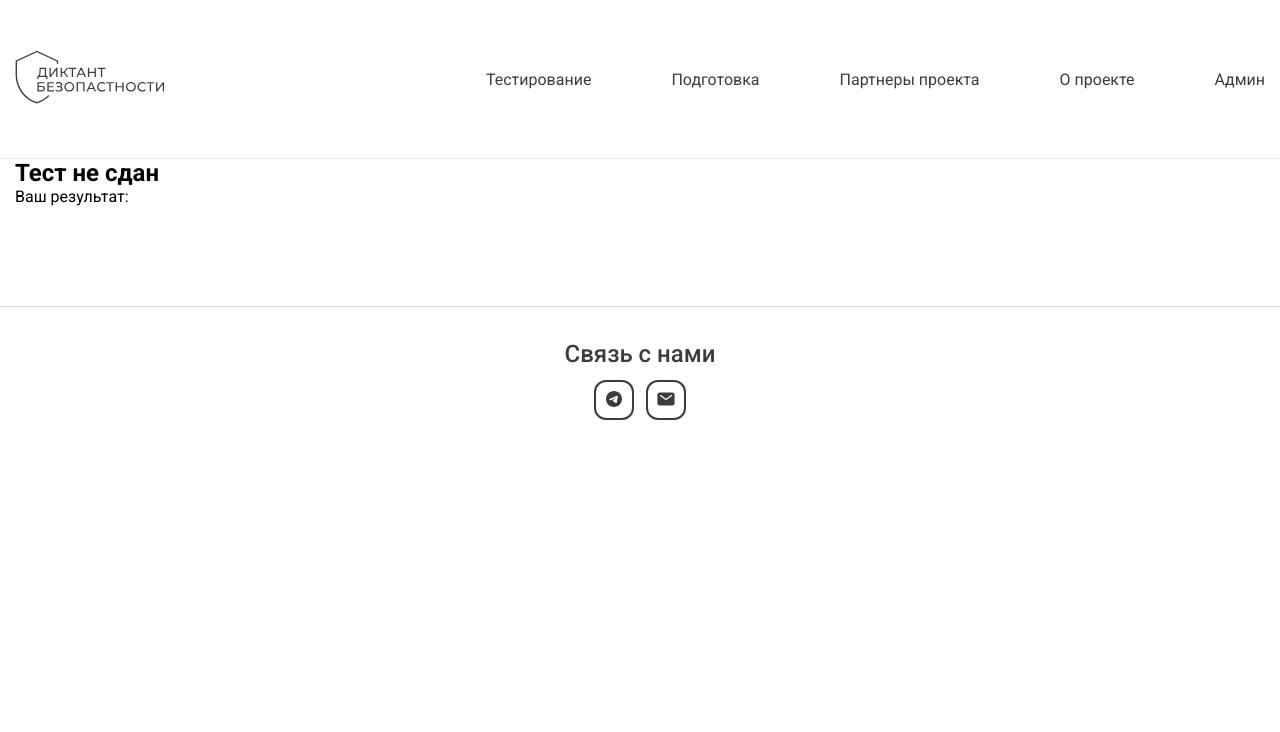
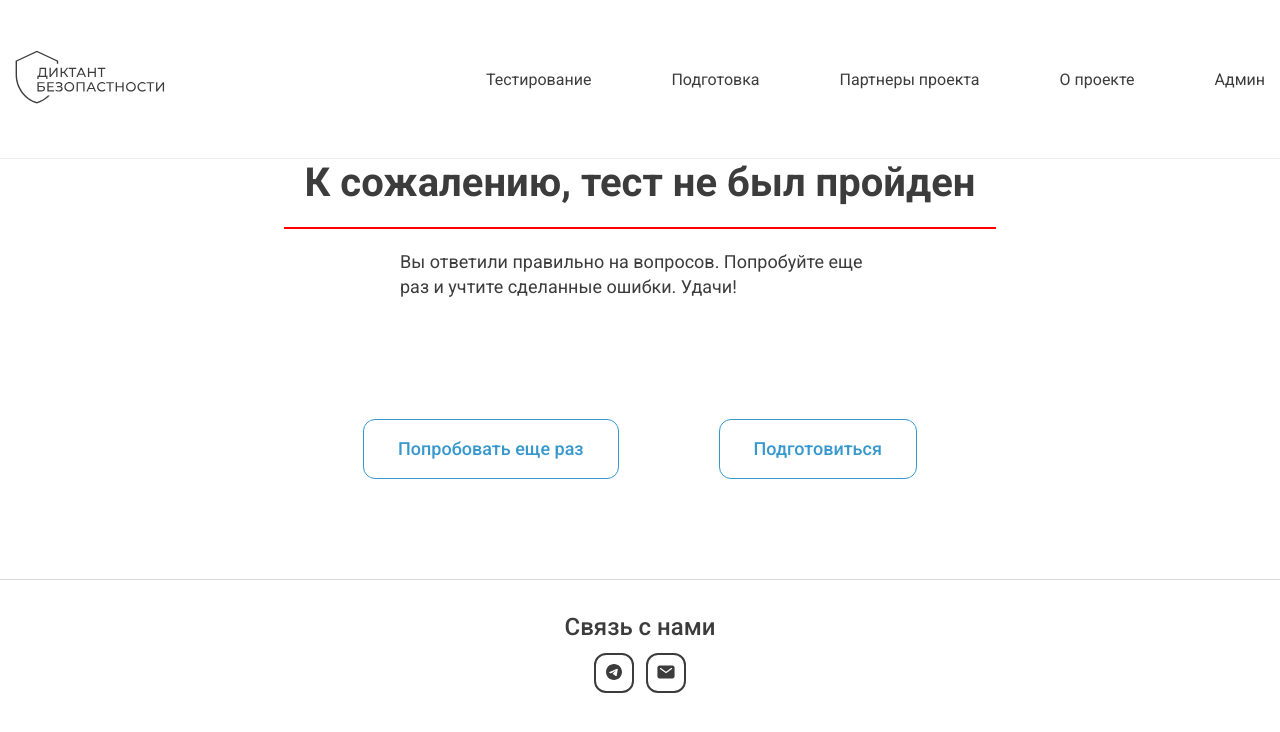
Before and after one commit to mishagukasyan/safety_dictate, a React app: page /resultFailed in a window 1280 px wide. Shown: the top 732 px of the page. Built offline with nearby package versions, Linux system fonts and the light colour scheme.

Commit message:
correct TestPage Qestion and styled TestResultPageFailed

```diff
--- a/src/components/form/Form.tsx
+++ b/src/components/form/Form.tsx
@@ -1,4 +1,5 @@
 import React, { useState } from "react";
+import { NavLink } from "react-router-dom";
 import styled from "styled-components";
 
 export const Form = () => {
@@ -130,7 +131,7 @@ export const Form = () => {
         </FormGroup>
         <ButtonContainer>
           <Button type="submit">
-            <a href="/testpage">Начать тест</a>{" "}
+            <StyledNavLink to="/testpage">Начать тест</StyledNavLink>{" "}
           </Button>
           <h2>
             Нажимая кнопку “Начать тест”, Вы принимаете{" "}
@@ -198,6 +199,10 @@ const Button = styled.button`
   border-radius: 12px;
 `;
 
+const StyledNavLink = styled(NavLink)`
+  text-decoration: none;
+`;
+
 const ButtonContainer = styled.div`
   display: flex;
   gap: 24px;
--- a/src/layout/testing/testPage/TestPage.tsx
+++ b/src/layout/testing/testPage/TestPage.tsx
@@ -2,8 +2,6 @@ import React, { useState, useEffect } from "react";
 import styled from "styled-components";
 import { Container } from "../../../components/Container";
 import { useNavigate } from "react-router-dom";
-import { TestResultPageWin } from "../testResultPage/TestResultPageWin";
-import { TestResultPageFailed } from "../testResultPage/TestResultPageFailed";
 
 type Question = {
   id: number;
@@ -25,7 +23,7 @@ export const TestPage: React.FC = () => {
     {
       id: 1,
       text: "Признание самоценности личности, реализация внутренней и внешней свободы – это принцип ... ",
-      options: ["гуманизма ", "непрерывности", "демократизации", "целостности"],
+      options: ["гуманизма", "непрерывности", "демократизации", "целостности"],
       correctAnswer: "гуманизма",
     },
     {
@@ -68,14 +66,11 @@ export const TestPage: React.FC = () => {
       if (currentQuestion === questions.length - 1) {
         const correctAnswers = questions.reduce((acc, question) => {
           const isCorrect = answers.includes(question.correctAnswer);
-          console.log(
-            `Question ${question.id}: ${isCorrect ? "Correct" : "Incorrect"}`
-          );
+
           return acc + (isCorrect ? 1 : 0);
         }, 0);
         const percentage = (correctAnswers / questions.length) * 100;
-        console.log("Percentage:", percentage);
-        setTestResult(percentage >= 80 ? "passed" : "failed");
+        setTestResult(percentage >= 50 ? "passed" : "failed");
       }
     };
   }, [currentQuestion, answers, questions.length]);
@@ -87,35 +82,22 @@ export const TestPage: React.FC = () => {
   const handleAnswer = (selectedOption: string) => {
     answers.includes(selectedOption);
 
-    console.log(`Your Answer: ${selectedOption}`);
-    console.log(`Correct Answer: ${currentQuestionData.correctAnswer}`);
     setAnswers([...answers, selectedOption]);
   };
 
   const handleNextQuestion = () => {
     if (currentQuestion < questions.length - 1) {
       setCurrentQuestion((prev) => prev + 1);
-      setAnswers([]);
     } else {
       const correctAnswers = questions.reduce((acc, question) => {
         const isCorrect = answers.includes(question.correctAnswer);
-        // console.log(
-        //   `Question ${question.id}: ${isCorrect ? "Correct" : "Incorrect"}`
-        // );
+
         return acc + (isCorrect ? 1 : 0);
       }, 0);
       const percentage = (correctAnswers / questions.length) * 100;
-      console.log("Percentage:", percentage);
-      setTestResult(percentage >= 80 ? "passed" : "failed");
+      setTestResult(percentage >= 50 ? "passed" : "failed");
     }
   };
-
-  useEffect(() => {
-    console.log(
-      "Correct Answers:",
-      questions.map((q) => q.correctAnswer)
-    );
-  }, []);
 
   const handleStopTest = () => {
     setTestResult("failed");
@@ -125,7 +107,7 @@ export const TestPage: React.FC = () => {
   useEffect(() => {
     testResult !== null &&
       (testResult === "passed"
-        ? navigate("/resultsWin")
+        ? navigate("/resultWin")
         : navigate("/resultFailed"));
   }, [testResult]);
 
--- a/src/layout/testing/testResultPage/TestResultPageFailed.tsx
+++ b/src/layout/testing/testResultPage/TestResultPageFailed.tsx
@@ -1,6 +1,7 @@
 import React from "react";
 import { Container } from "../../../components/Container";
 import styled from "styled-components";
+import { NavLink } from "react-router-dom";
 
 interface TestResultPageFailedProps {
   result: string;
@@ -9,13 +10,20 @@ interface TestResultPageFailedProps {
 export const TestResultPageFailed: React.FC<TestResultPageFailedProps> = ({
   result,
 }) => {
-  console.log("Result in TestResultPageFailed:", result);
   return (
     <Container>
       <ResultTestPage>
         <ResultTextContainer>
-          <h2>Тест не сдан</h2>
-          <p>Ваш результат: {result}</p>
+          <MainText>К сожалению, тест не был пройден</MainText>
+          <Line></Line>
+          <SecondText>
+            Вы ответили правильно на {result} вопросов. Попробуйте еще раз и
+            учтите сделанные ошибки. Удачи!
+          </SecondText>
+          <ButtonContainer>
+            <StyledNavLink to="/testing">Попробовать еще раз</StyledNavLink>
+            <StyledNavLink to="/training">Подготовиться</StyledNavLink>
+          </ButtonContainer>
         </ResultTextContainer>
       </ResultTestPage>
     </Container>
@@ -24,4 +32,72 @@ export const TestResultPageFailed: React.FC<TestResultPageFailedProps> = ({
 
 const ResultTestPage = styled.div``;
 
-const ResultTextContainer = styled.div``;
+const ResultTextContainer = styled.div`
+  display: flex;
+  flex-direction: column;
+  align-items: center;
+  gap: 20px;
+`;
+
+const MainText = styled.h2`
+  color: #3c3c3c;
+  font-size: 40px;
+  font-weight: 700;
+  line-height: 120%;
+`;
+
+const Line = styled.div`
+  width: 712px;
+  border: 1px solid red;
+`;
+
+const SecondText = styled.p`
+  width: 480px;
+  color: #3c3c3c;
+  font-size: 18px;
+  font-weight: 400;
+  line-height: 140%;
+`;
+
+const ButtonContainer = styled.div`
+  display: flex;
+  gap: 100px;
+  margin-top: 100px;
+  button {
+    display: inline-flex;
+    padding: 18px 34px;
+    justify-content: center;
+    align-items: center;
+    gap: 10px;
+    border-radius: 12px;
+    border: 1px solid #3798cd;
+    font-size: 18px;
+    font-weight: 500;
+    line-height: 120%;
+    color: #3798cd;
+    :hover {
+      background: #3798cd;
+      color: #fff;
+      cursor: pointer;
+    }
+  }
+`;
+
+const StyledNavLink = styled(NavLink)`
+  display: inline-flex;
+  padding: 18px 34px;
+  justify-content: center;
+  align-items: center;
+  gap: 10px;
+  border-radius: 12px;
+  border: 1px solid #3798cd;
+  font-size: 18px;
+  font-weight: 500;
+  line-height: 120%;
+  color: #3798cd;
+  :hover {
+    background: #3798cd;
+    color: #fff;
+    cursor: pointer;
+  }
+`;
--- a/src/layout/testing/testResultPage/TestResultPageWin.tsx
+++ b/src/layout/testing/testResultPage/TestResultPageWin.tsx
@@ -10,7 +10,6 @@ interface TestResultPageWinProps {
 export const TestResultPageWin: React.FC<TestResultPageWinProps> = ({
   result,
 }) => {
-  console.log("Result in TestResultPageWin:", result);
   return (
     <Container>
       <ResultTestPage>
@@ -28,6 +27,7 @@ export const TestResultPageWin: React.FC<TestResultPageWinProps> = ({
 
 const ResultTestPage = styled.div`
   display: flex;
+  align-items: center;
   gap: 28px;
 `;
 
```
